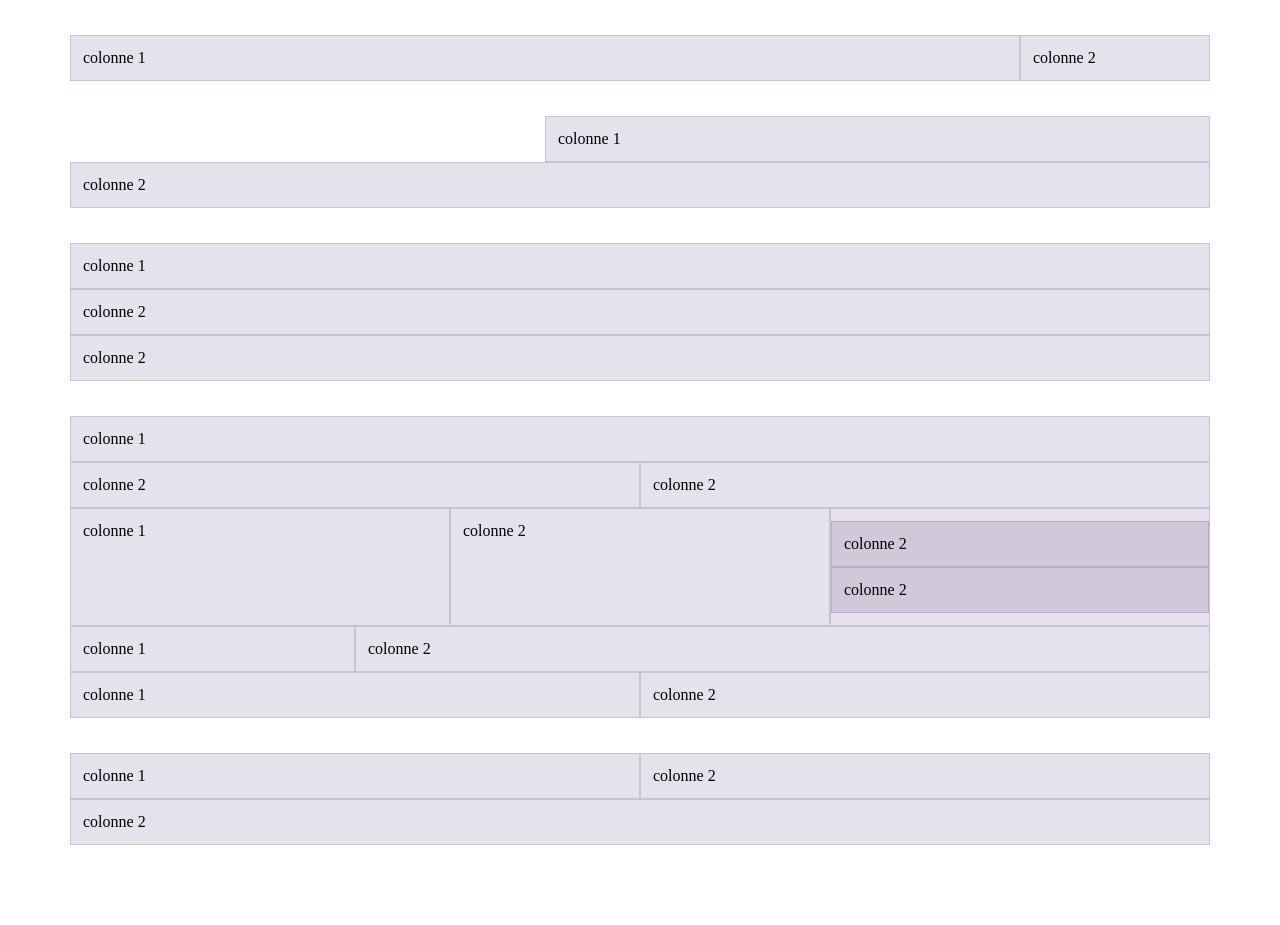
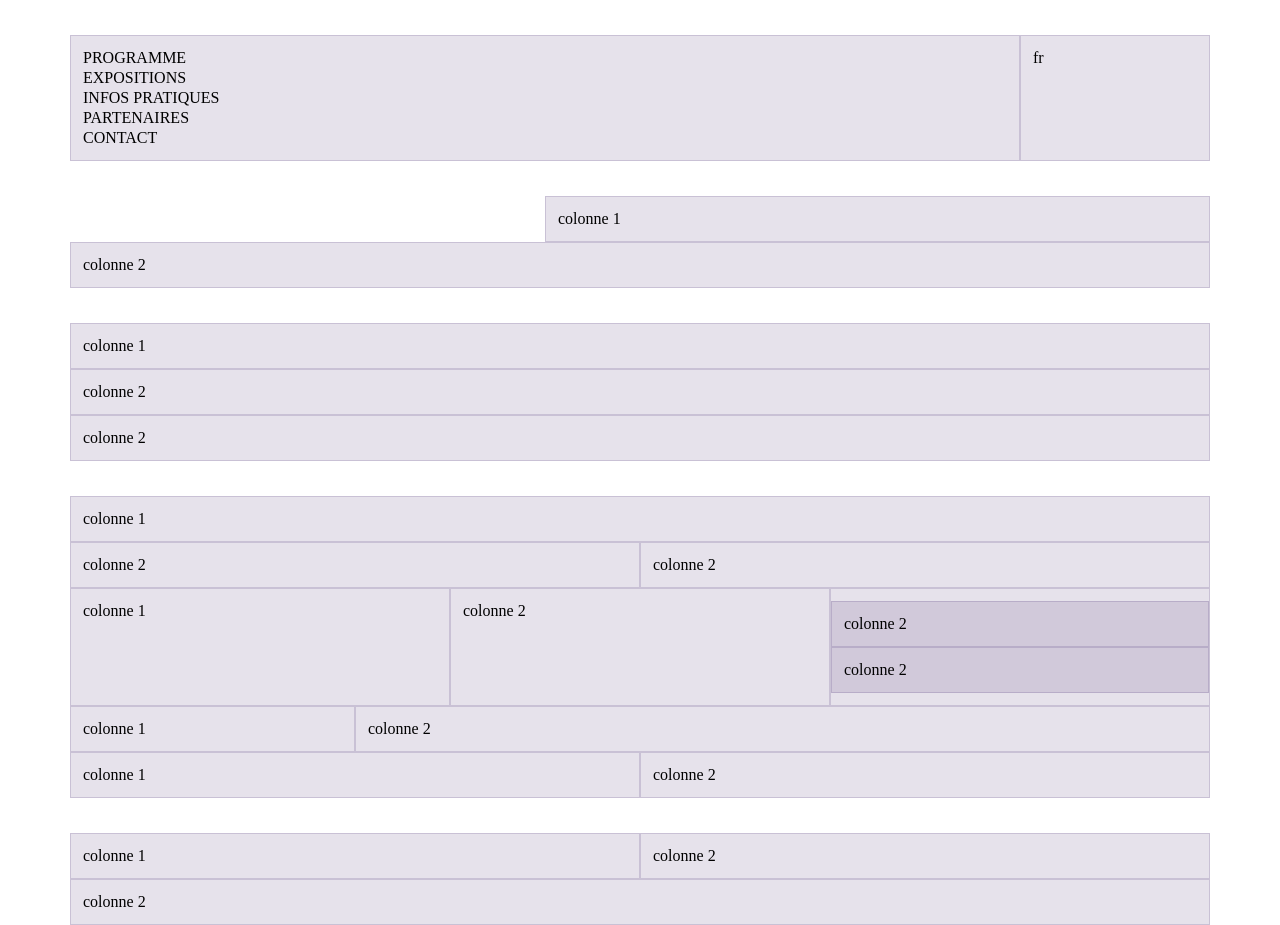
Before and after one commit to TafaniM/eikonica, a website built with Parcel: page src/index.html in a window 1280 px wide. Before the commit the page ends 845 px from the top, so only its background shows below. Built offline with nearby package versions, Linux system fonts and the light colour scheme.

Commit message:
développement html header

```diff
--- a/src/index.html
+++ b/src/index.html
@@ -12,8 +12,17 @@
   <div class="header">
     <div class="container">
       <div class="row">
-        <div class="col-10">colonne 1</div>
-        <div class="col-2">colonne 2</div>
+        <div class="col-10">
+          <p>PROGRAMME</p>
+          <p>EXPOSITIONS</p>
+          <p>INFOS PRATIQUES</p>
+          <p>PARTENAIRES</p>
+          <p>CONTACT</p>
+        </div>
+        <div class="col-2">
+          <p>fr</p>
+        </div>
+        <div class="path"></div>
       </div>
     </div>
   </div>
```
